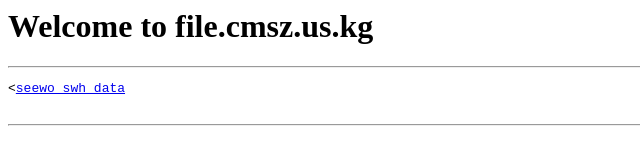
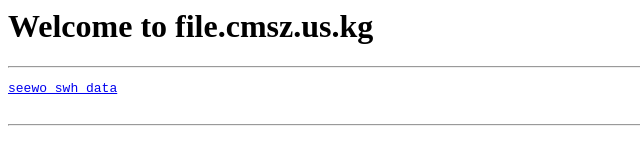
Before and after one commit to CMSZ002/file-repo, a plain HTML site: page index.html in a window 1280 px wide. Shown: the full height of the page, 0-640 px from the left. Drawn offline with Linux system fonts and the light colour scheme.

Commit message:
Update index.html

```diff
--- a/index.html
+++ b/index.html
@@ -9,7 +9,7 @@
     <h1>Welcome to file.cmsz.us.kg</h1>
     <hr />
     <pre>
-<<a href="./file/seewo_swh_data.json">seewo_swh_data</a>
+<a href="./file/seewo_swh_data.json">seewo_swh_data</a>
     </pre>
     <hr />
 </body>
```
